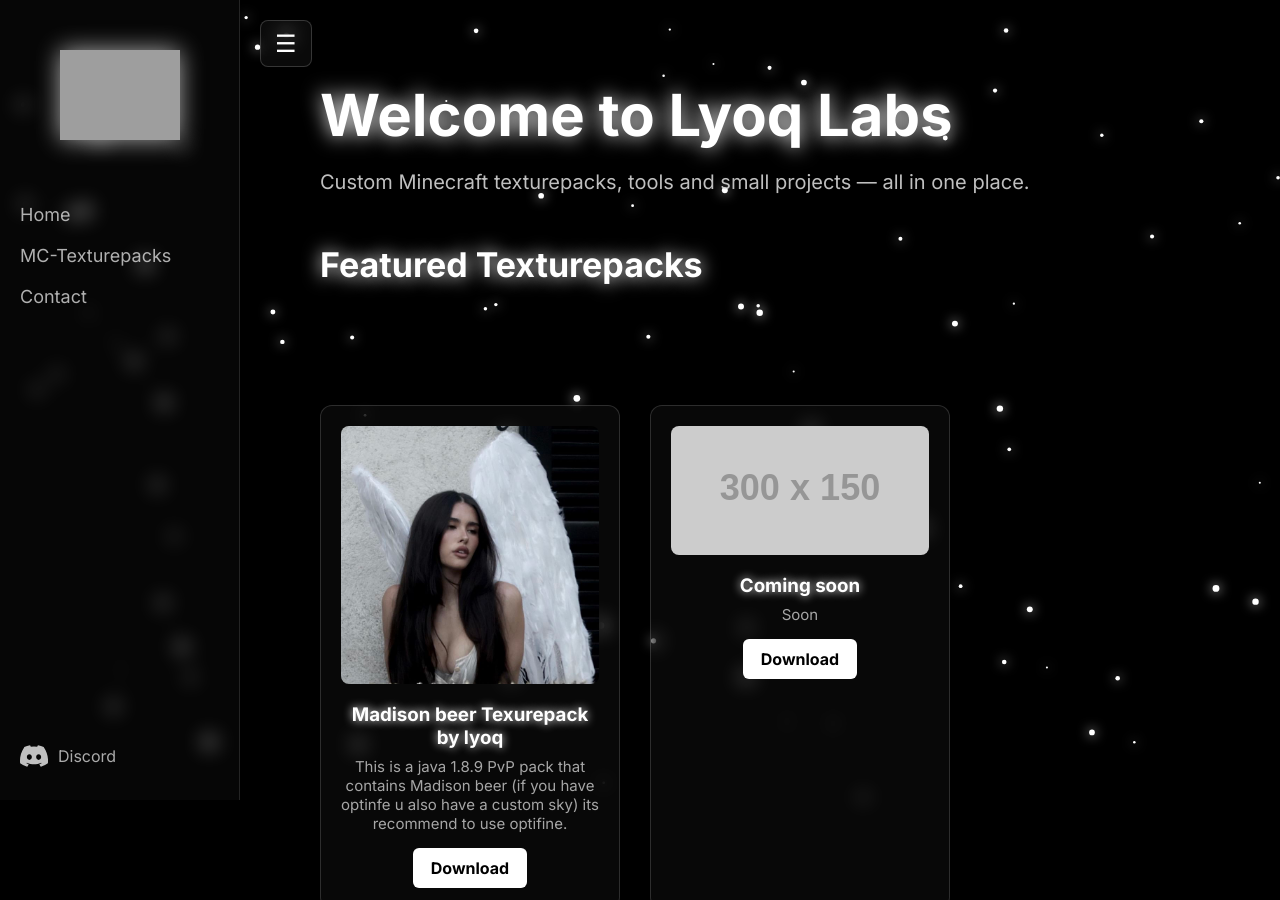
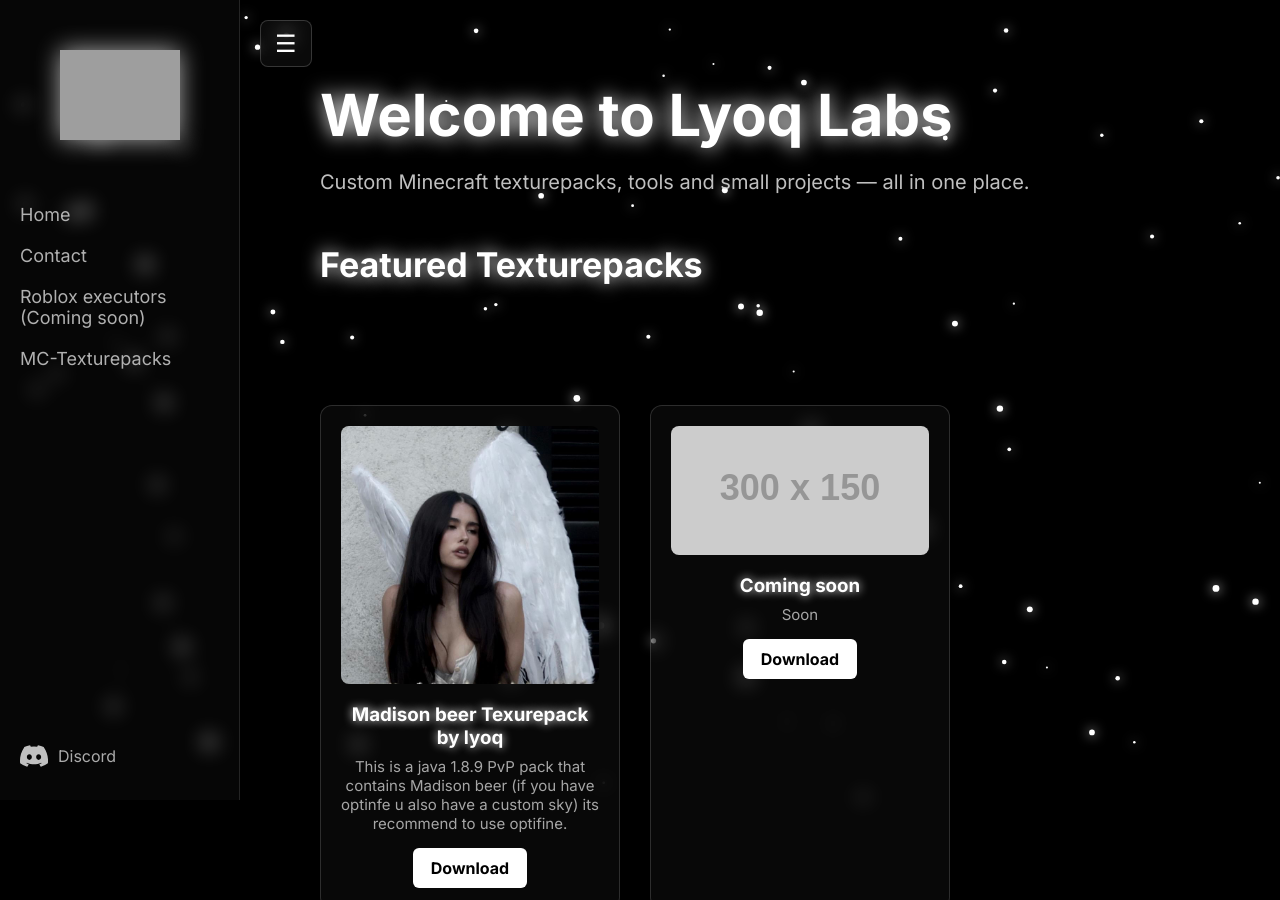
Before and after one commit to lyoqLabs/minecraft-texturepacks, a plain HTML site: page index.html in a window 1280 px wide. Shown: the top 900 px of the page. Drawn offline with Linux system fonts and the light colour scheme; grey boxes are pictures that could not be loaded; placeholder pictures from the web are drawn by us.

Commit message:
Update index.html

```diff
--- a/index.html
+++ b/index.html
@@ -19,8 +19,9 @@
   <!-- NAVIGATION -->
   <nav class="nav-links">
     <a href="https://lyoqlabs.github.io">Home</a>
+    <a href="Coming soon">Contact</a>
+    <a href="Coming soon">Roblox executors (Coming soon)</a>
     <a href="https://lyoqlabs.github.io/minecraft-texturepacks/">MC-Texturepacks</a>
-    <a href="Coming soon">Contact</a>
   </nav>
 
   <!-- SOCIALS -->
```
